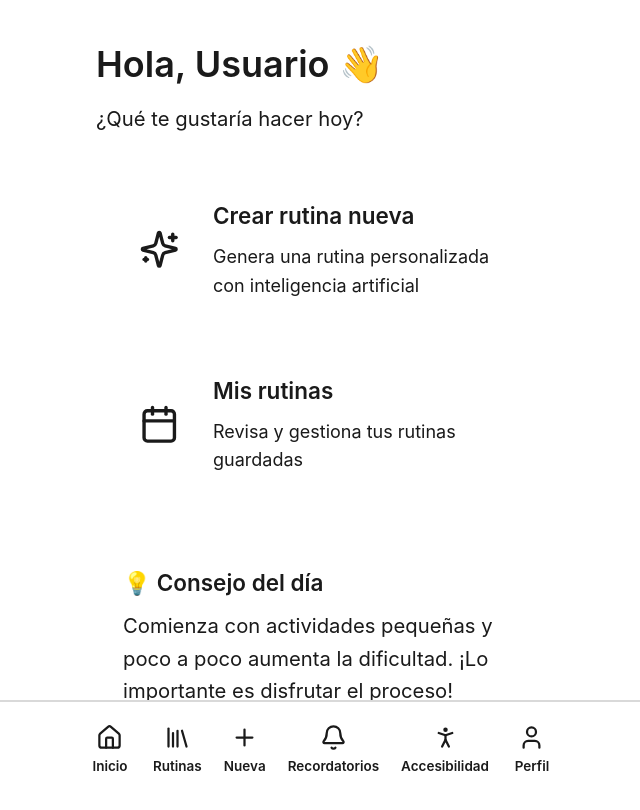
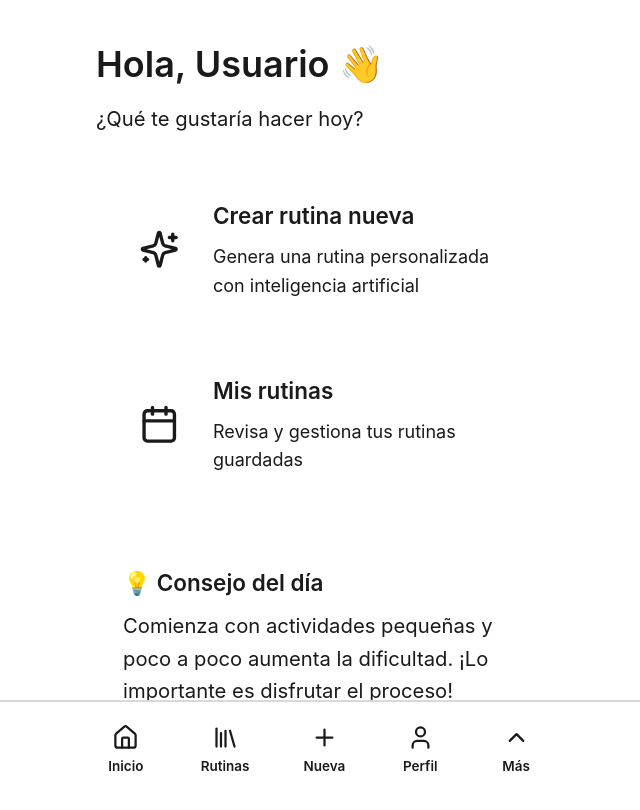
Before and after one commit to UTPJose/lumi-app, a React (Vite) app: page /home in a window 1280 px wide. Shown: the top 810 px of the page, without its empty margins (319-959 px from the left). Built offline with nearby package versions, Linux system fonts and the light colour scheme.

Commit message:
Rediseñar navbar inferior con botón Más para mostrar ítems secundarios

```diff
--- a/src/shared/components/navigation/BottomNavigation.tsx
+++ b/src/shared/components/navigation/BottomNavigation.tsx
@@ -1,5 +1,5 @@
 import React, { useState } from 'react';
-import { Home, Library, Bell, Plus, User, PersonStanding } from 'lucide-react';
+import { Home, Library, Bell, Plus, User, PersonStanding, ChevronUp, ChevronDown } from 'lucide-react';
 import { useNavigate, useLocation } from 'react-router';
 import { AccessibilityPanel } from '../accessibility/AccessibilityPanel';
 
@@ -7,39 +7,78 @@ export function BottomNavigation() {
   const navigate = useNavigate();
   const location = useLocation();
   const [isAccessibilityOpen, setIsAccessibilityOpen] = useState(false);
+  const [isMoreOpen, setIsMoreOpen] = useState(false);
 
-  const navItems = [
+  const mainItems = [
     { icon: Home, label: 'Inicio', path: '/home' },
     { icon: Library, label: 'Rutinas', path: '/library' },
     { icon: Plus, label: 'Nueva', path: '/create' },
-    { icon: Bell, label: 'Recordatorios', path: '/reminders' },
-    { icon: PersonStanding, label: 'Accesibilidad', path: null },
     { icon: User, label: 'Perfil', path: '/profile' },
   ];
 
+  const moreItems = [
+    { icon: Bell, label: 'Recordatorios', path: '/reminders' },
+    { icon: PersonStanding, label: 'Accesibilidad', path: null },
+  ];
+
+  const isMoreActive = moreItems.some(item =>
+    item.path === null ? isAccessibilityOpen : location.pathname === item.path
+  );
+
   return (
     <>
+      {/* Expanded panel */}
+      {isMoreOpen && (
+        <div className="fixed bottom-[88px] left-0 right-0 bg-white border-t-2 border-border z-30">
+          <div className="max-w-md mx-auto flex justify-around items-center px-2 py-3">
+            {moreItems.map((item) => {
+              const isAccessibility = item.path === null;
+              const isActive = isAccessibility ? isAccessibilityOpen : location.pathname === item.path;
+              const Icon = item.icon;
+
+              return (
+                <button
+                  key={item.label}
+                  onClick={() => {
+                    if (isAccessibility) {
+                      setIsAccessibilityOpen(!isAccessibilityOpen);
+                      setIsMoreOpen(false);
+                    } else {
+                      navigate(item.path);
+                      setIsMoreOpen(false);
+                    }
+                  }}
+                  className={`
+                    flex flex-col items-center gap-1 min-w-[60px] py-2 px-2 rounded-xl transition-all
+                    ${isActive ? 'bg-primary/10 text-primary' : 'text-muted-foreground hover:text-foreground'}
+                  `}
+                  aria-label={item.label}
+                  aria-current={isActive ? 'page' : undefined}
+                >
+                  <Icon className="w-6 h-6" aria-hidden="true" />
+                  <span className="text-xs">{item.label}</span>
+                </button>
+              );
+            })}
+          </div>
+        </div>
+      )}
+
+      {/* Main navbar */}
       <nav
         className="fixed bottom-0 left-0 right-0 bg-white border-t-2 border-border safe-area-bottom z-30"
         role="navigation"
         aria-label="Navegación principal"
       >
         <div className="max-w-md mx-auto flex justify-around items-center px-2 py-3">
-          {navItems.map((item) => {
-            const isAccessibility = item.path === null;
-            const isActive = isAccessibility ? isAccessibilityOpen : location.pathname === item.path;
+          {mainItems.map((item) => {
+            const isActive = location.pathname === item.path;
             const Icon = item.icon;
 
             return (
               <button
                 key={item.label}
-                onClick={() => {
-                  if (isAccessibility) {
-                    setIsAccessibilityOpen(!isAccessibilityOpen);
-                  } else {
-                    navigate(item.path);
-                  }
-                }}
+                onClick={() => navigate(item.path)}
                 className={`
                   flex flex-col items-center gap-1 min-w-[60px] py-2 px-2 rounded-xl transition-all
                   ${isActive ? 'bg-primary/10 text-primary' : 'text-muted-foreground hover:text-foreground'}
@@ -52,6 +91,24 @@ export function BottomNavigation() {
               </button>
             );
           })}
+
+          {/* More button */}
+          <button
+            onClick={() => setIsMoreOpen(!isMoreOpen)}
+            className={`
+              flex flex-col items-center gap-1 min-w-[60px] py-2 px-2 rounded-xl transition-all
+              ${isMoreActive && !isMoreOpen ? 'bg-primary/10 text-primary' : 'text-muted-foreground hover:text-foreground'}
+            `}
+            aria-label="Más opciones"
+            aria-expanded={isMoreOpen}
+          >
+            {isMoreOpen ? (
+              <ChevronDown className="w-6 h-6" aria-hidden="true" />
+            ) : (
+              <ChevronUp className="w-6 h-6" aria-hidden="true" />
+            )}
+            <span className="text-xs">Más</span>
+          </button>
         </div>
       </nav>
 
```
